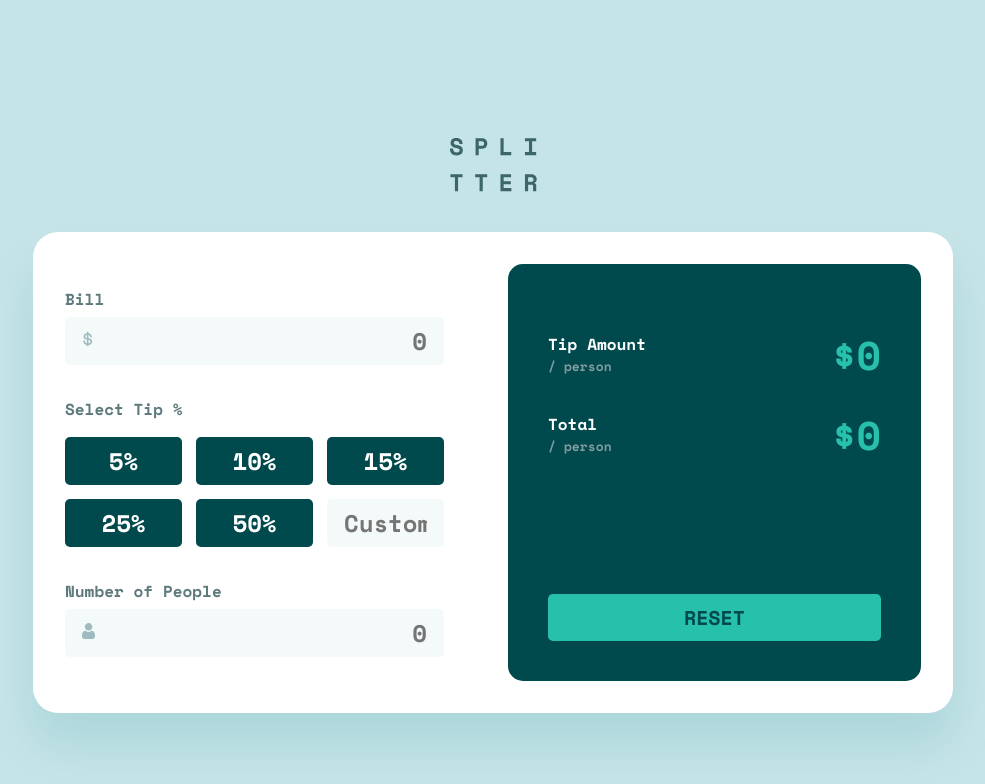
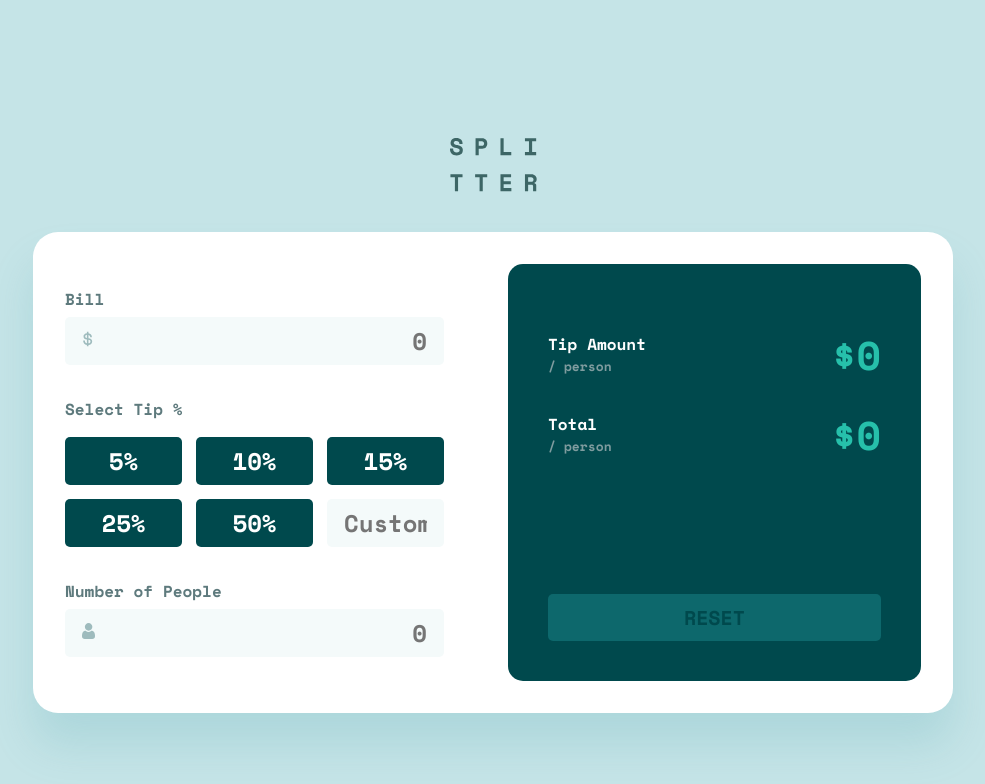
Before and after one commit to ocarmora/fm-tip-calculator-app, a React (Create React App) app: page / in a window 1280 px wide. Shown: the top 784 px of the page, without its empty margins (147-1132 px from the left). Built offline with nearby package versions, Linux system fonts and the light colour scheme.

Commit message:
Add button reset disabled status

```diff
--- a/src/App.jsx
+++ b/src/App.jsx
@@ -17,6 +17,7 @@ function App() {
   const [cleanTipPercentage, setCleanTipPercentage] = useState(false);
   const [billInputError, setBillInputError] = useState(false);
   const [totalPersonError, setTotalPersonError] = useState(false);
+  const [resetButtonDisabled, setResetButtonDisabled] = useState(true);
 
   const handleBillChange = (event) => {
     setBillAmount(event.target.value);
@@ -46,6 +47,9 @@ function App() {
     setTotalPerPerson(0);
     setCleanTipPercentage(!cleanTipPercentage);
     cleanErrors();
+    setResetButtonDisabled(true);
+
+    console.log('test')
   }
 
   const cleanErrors = () => {
@@ -77,6 +81,7 @@ function App() {
 
   useEffect(() => {
     if(totalPerson && billAmount && tipPercentage) {
+      setResetButtonDisabled(false);
       calculateAll();
     }
   }, [totalPerson, billAmount, tipPercentage]);
@@ -116,7 +121,7 @@ function App() {
             <ResumeAmount title='Tip Amount' amount={tipAmountPerPerson} />
             <ResumeAmount id='total-per-person' title='Total' amount={totalPerPerson} className='mt-sm' />
           </div>
-          <ButtonReset id='button-reset' className='mt-md' onClick={handleResetClick} />
+          <ButtonReset disabled={resetButtonDisabled} id='button-reset' className='mt-md' onClick={handleResetClick} />
         </div>
       </main>
     </>
--- a/src/components/ButtonReset/ButtonReset.jsx
+++ b/src/components/ButtonReset/ButtonReset.jsx
@@ -3,7 +3,14 @@ import './ButtonReset.styles.scss';
 
 const ButtonReset = (props) => {
   return (
-    <button type='button' className={`button-reset ${props.className}`} onClick={props.onClick}>Reset</button>
+    <button
+      type='button'
+      className={`button-reset ${props.className}`}
+      onClick={props.onClick}
+      disabled={props.disabled}
+    >
+      Reset
+    </button>
   );
 };
 
--- a/src/components/ButtonReset/ButtonReset.styles.scss
+++ b/src/components/ButtonReset/ButtonReset.styles.scss
@@ -18,4 +18,9 @@
     &:hover {
         background-color: $color-cyan-hover;
     }
+
+    &:disabled {
+        cursor: auto;
+        background-color: #0D686C;
+    }
 }
```
